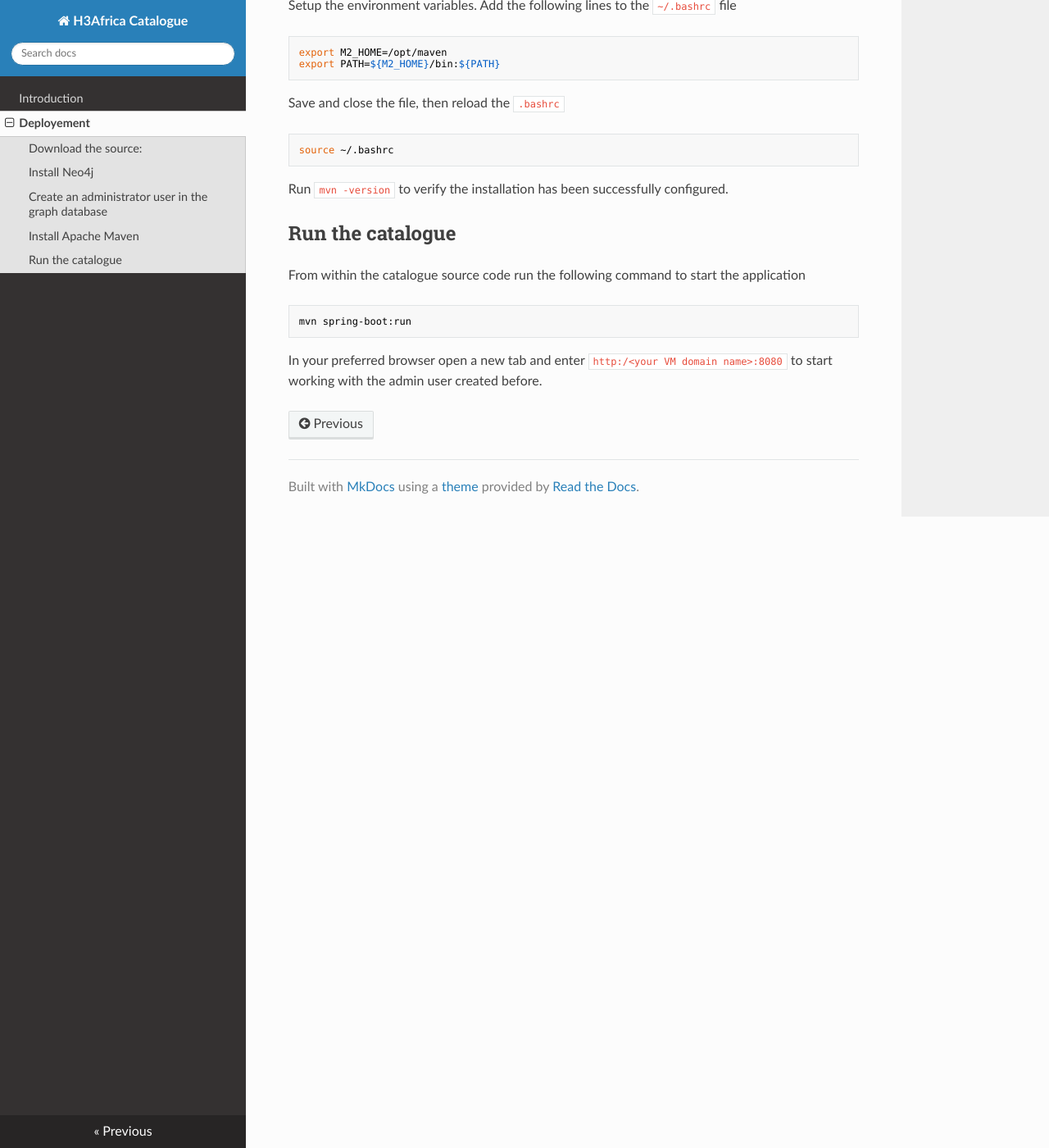
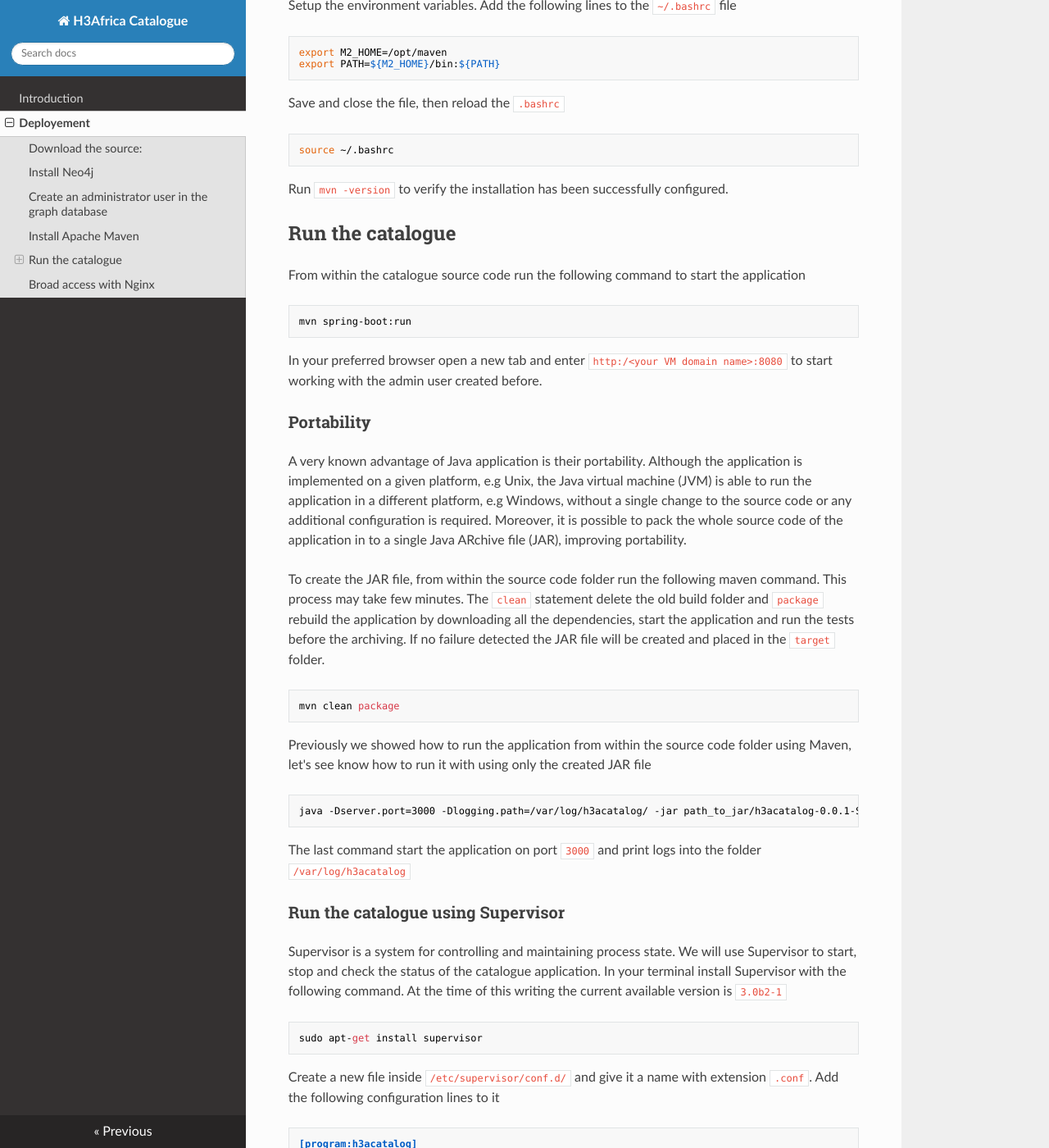
Before and after one commit to hocinebendou/catalogue-docs, an MkDocs documentation site: the page built from docs/deploy.md, in a window 1280 px wide and 1400 px high, scrolled down 2732 px. Shown: the whole window at 82% size. Built offline with MkDocs 1.6.1, drawn with Linux system fonts in a browser that asks for light colours; nearby versions of some CDN libraries; old or Windows-style settings are respelled for this version of MkDocs; some of the changed text lies outside the part shown.

Commit message:
How to start the catalogue with jar file and supervisord

```diff
--- a/docs/deploy.md
+++ b/docs/deploy.md
@@ -119,3 +119,53 @@ From within the catalogue source code run the following command to start the app
 
 In your preferred browser open a new tab and enter `http:/<your VM domain name>:8080` to start working with the admin user
 created before.
+
+### Portability
+
+A very known advantage of Java application is their portability. Although the application is implemented on a given
+platform, e.g Unix, the Java virtual machine (JVM) is able to run the application in a different platform, e.g Windows,
+without a single change to the source code or any additional configuration is required. Moreover, it is possible
+to pack the whole source code of the application in to a single Java ARchive file (JAR), improving portability.
+
+To create the JAR file, from within the source code folder run the following maven command. This process may take few
+minutes. The `clean` statement delete the old build folder and `package` rebuild the application by downloading all
+the dependencies, start the application and run the tests before the archiving. If no failure detected the JAR file
+will be created and placed in the `target` folder.
+
+    mvn clean package
+
+Previously we showed how to run the application from within the source code folder using Maven, let's see know how to run
+it with using only the created JAR file
+
+    java -Dserver.port=3000 -Dlogging.path=/var/log/h3acatalog/ -jar path_to_jar/h3acatalog-0.0.1-SNAPSHOT.jar
+
+The last command start the application on port `3000` and print logs into the folder `/var/log/h3acatalog`
+
+### Run the catalogue using Supervisor
+
+Supervisor is a system for controlling and maintaining process state. We will use Supervisor to start, stop and check
+the status of the catalogue application. In your terminal install Supervisor with the following command. At the time
+of this writing the current available version is `3.0b2-1`
+
+    sudo apt-get install supervisor
+
+Create a new file inside `/etc/supervisor/conf.d/` and give it a name with extension `.conf`. Add the following
+configuration lines to it
+
+    [program:h3acatalog]
+    command=/etc/alternatives/java -Dserver.port=3000 -Dlogging.path=/var/log/h3acatalog/ -jar path_to/h3acatalog-0.0.1-SNAPSHOT.jar
+    directory=/home/hocine/h3acatalog
+    user=hocine
+    autostart=true
+    autorestart=true
+    startsecs=10
+    startretries=3
+    stdout_logfile=/var/log/h3acatalog/stdout.log
+    stderr_logfile=/var/log/h3acatalog/stderr.log
+
+The lines are straight forward and self explanatory. With the supervisor installed and configured you will be able to
+check the status of your process, start or stop it.
+
+    sudo supervisorctl status | start | stop
+
+## Broad access with Nginx
```
Also changed, not shown: docs/index.md (+2 -2 lines).
